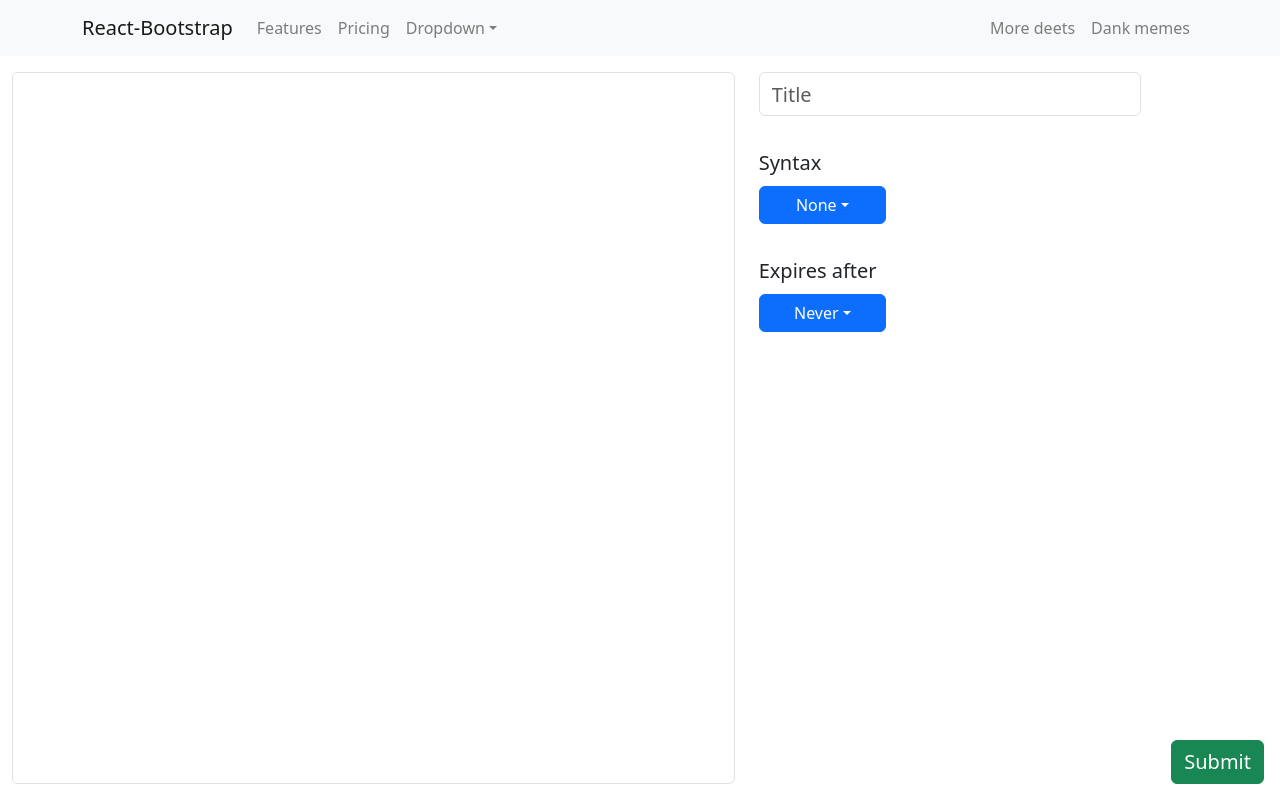
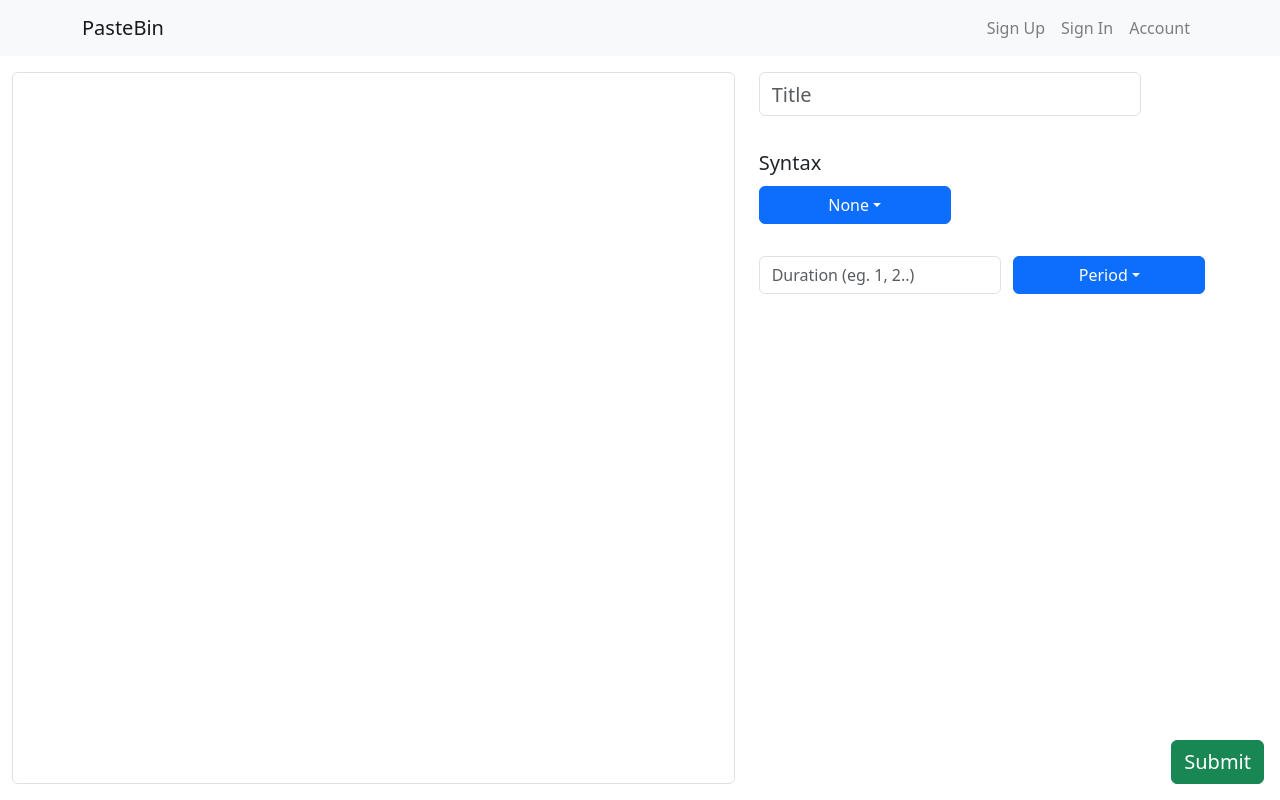
Before and after one commit to aryan-chopra/PasteBin, a React (Vite) app in the folder frontend/: page / in a window 1280 px wide. Built offline with nearby package versions, Linux system fonts and the light colour scheme.

Commit message:
Changed home page UI

```diff
--- a/frontend/src/App.css
+++ b/frontend/src/App.css
@@ -1,5 +1,5 @@
 #dropdown-basic-button {
-    min-width: 100%;
+    min-width: 100% !important;
 }
 
 .dropdown-top-margin {
--- a/frontend/src/components/AppNavbar.jsx
+++ b/frontend/src/components/AppNavbar.jsx
@@ -7,11 +7,11 @@ export default function AppNavbar() {
   return (
     <Navbar collapseOnSelect expand="lg" className="bg-body-tertiary vh-0">
       <Container>
-        <Navbar.Brand href="#home">React-Bootstrap</Navbar.Brand>
+        <Navbar.Brand href="#home">PasteBin</Navbar.Brand>
         <Navbar.Toggle aria-controls="responsive-navbar-nav" />
         <Navbar.Collapse id="responsive-navbar-nav">
           <Nav className="me-auto">
-            <Nav.Link href="#features">Features</Nav.Link>
+            {/* {/* <Nav.Link href="#features">Features</Nav.Link>
             <Nav.Link href="#pricing">Pricing</Nav.Link>
             <NavDropdown title="Dropdown" id="collapsible-nav-dropdown">
               <NavDropdown.Item href="#action/3.1">Action</NavDropdown.Item>
@@ -23,13 +23,14 @@ export default function AppNavbar() {
               <NavDropdown.Item href="#action/3.4">
                 Separated link
               </NavDropdown.Item>
-            </NavDropdown>
+            </NavDropdown> */}
           </Nav>
           <Nav>
-            <Nav.Link href="#deets">More deets</Nav.Link>
+            <Nav.Link href="#deets">Sign Up</Nav.Link>
             <Nav.Link eventKey={2} href="#memes">
-              Dank memes
+              Sign In
             </Nav.Link>
+            <Nav.Link href='#account'>Account</Nav.Link>
           </Nav>
         </Navbar.Collapse>
       </Container>
--- a/frontend/src/components/DropdownMenu.jsx
+++ b/frontend/src/components/DropdownMenu.jsx
@@ -5,6 +5,17 @@ import DropdownButton from 'react-bootstrap/DropdownButton';
 export default function DropdownMenu({ items, heading, updateFunction }) {
 
     const [title, setTitle] = useState(items[0])
+
+    let headingText
+    if (!heading) {
+        console.log("heading: " + heading);
+        headingText = <p className="mb-2 fs-5" style={{ display: "none" }}></p>
+    }
+
+    else {
+        console.log("rendering");
+        headingText = <p className="mb-2 fs-5" style={{ display: "inline-block" }}>{heading}</p>
+    }
 
     let menuList = items.map((item) =>
         <Dropdown.Item key={item} onClick={updateSelection} href='#'>{item}</Dropdown.Item>
@@ -17,15 +28,10 @@ export default function DropdownMenu({ items, heading, updateFunction }) {
 
     return (
         <>
-            <p className="mb-2 fs-5" style={{ display: "inline-block" }}>{heading}</p>
+            {headingText}
 
-            <DropdownButton className='w-25' id="dropdown-basic-button" title={title}>
-                {console.log(menuList)}
-
+            <DropdownButton style={{width: '15vw'}} id="dropdown-basic-button" title={title}>
                 {menuList}
-                {/* <Dropdown.Item href="#/action-1">Action</Dropdown.Item>
-            <Dropdown.Item href="#/action-2">Another action</Dropdown.Item>
-            <Dropdown.Item href="#/action-3">Something else</Dropdown.Item> */}
             </DropdownButton>
         </>
     )
--- a/frontend/src/pages/Home.jsx
+++ b/frontend/src/pages/Home.jsx
@@ -1,4 +1,4 @@
-import { Button, Col, Container, Form, Row } from "react-bootstrap";
+import { Button, Col, Container, Form, InputGroup, Row } from "react-bootstrap";
 import DropdownMenu from "../components/DropdownMenu";
 import CodingSpace from "../components/CodingSpace";
 import axios from "axios";
@@ -10,21 +10,54 @@ export default function Home() {
     const [language, setLanguage] = useState("")
     const [expiresAfter, setExpiresAfter] = useState("")
 
+    const languageList = [
+        "None",
+        "C",
+        "C++",
+        "GoLang",
+        "Java"
+    ]
+
+    const expireAfterList = [
+        "Period",
+        "Burn After Read",
+        "1 Hour",
+        "1 Day",
+        "1 Week",
+        "2 Weeks",
+        "1 Month",
+        "6 Months",
+        "1 Year"
+    ]
+
     return (
         <Container fluid className="h-100 m-0">
             <Row className="pb-3 h-100">
                 <Col md={7}>
-                    <CodingSpace updateFunction={setContent} value={content}/>
+                    <CodingSpace updateFunction={setContent} value={content} />
                 </Col>
                 <Col>
                     <Form.Control className="w-75 fs-5" placeholder="Title" onChange={(e) => setTitle(e.target.value)} />
 
                     <div className="dropdown-top-margin">
-                        <DropdownMenu heading={"Syntax"} items={["None", "Java", "C", "C++", "GoLang"]} updateFunction={setLanguage} />
+                        <DropdownMenu heading={"Syntax"} items={languageList} updateFunction={setLanguage} />
                     </div>
 
                     <div className="dropdown-top-margin">
-                        <DropdownMenu heading={"Expires after"} items={["Never", "1 second", "1 minute", "1 hour", "1 day", "1 month", "1 year", "1 decade", "1 century", "1 eon", "1 proton life time"]} updateFunction={setExpiresAfter}></DropdownMenu>
+                        <Container className="m-0">
+                            <Row>
+                                <Col className="m-0 p-0">
+                                    <Form.Control placeholder="Duration (eg. 1, 2..)"/>
+                                </Col>
+                                <Col>
+                                    <DropdownMenu
+                                        // heading={"Expires after"}
+                                        items={expireAfterList}
+                                        updateFunction={setExpiresAfter}>
+                                    </DropdownMenu>
+                                </Col>
+                            </Row>
+                        </Container>
                     </div>
 
                     <div className="position-fixed bottom-0 end-0 m-3">
```
